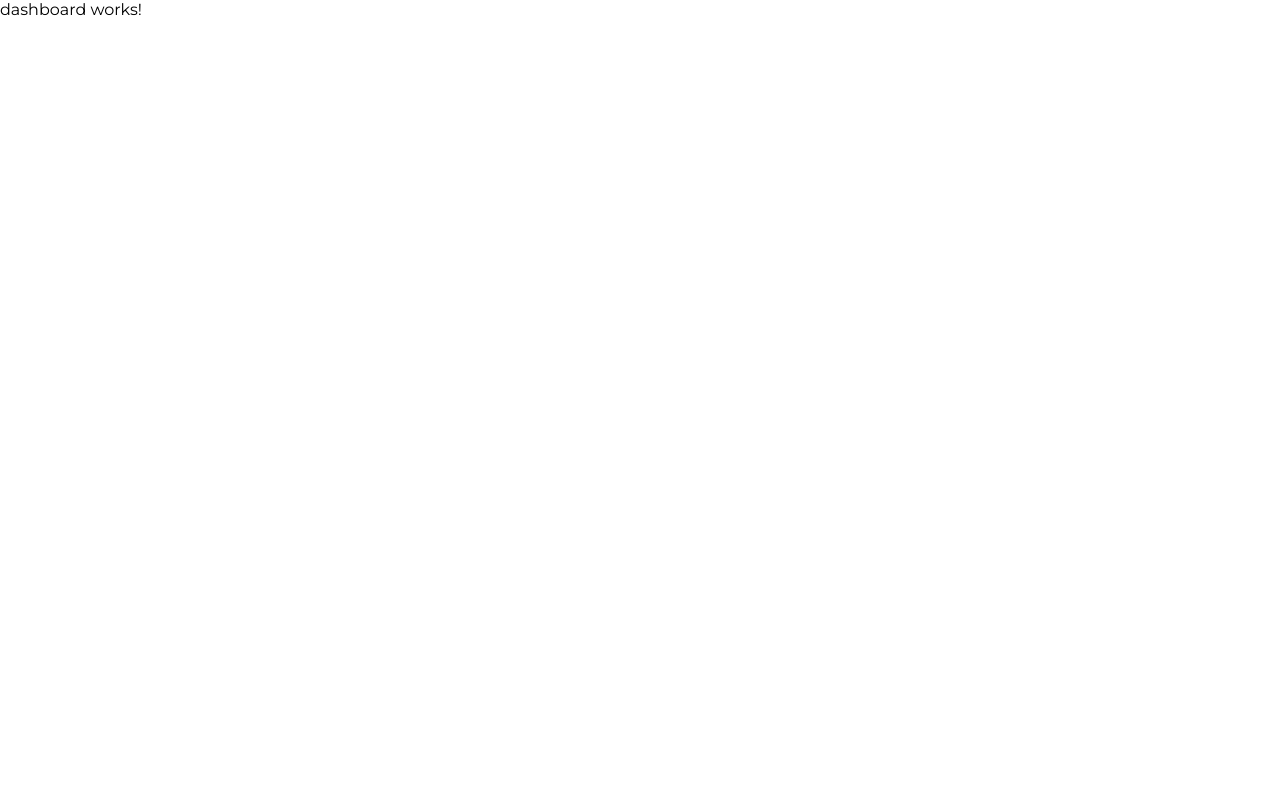
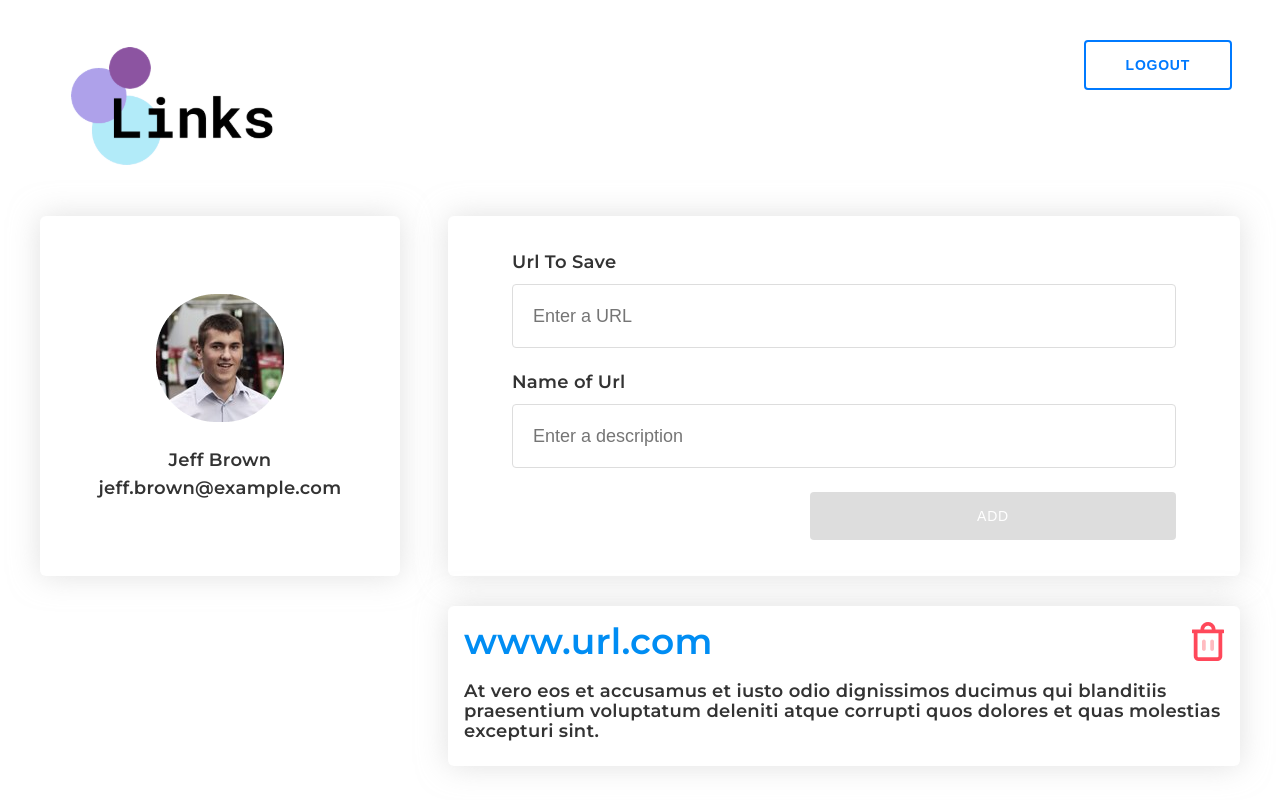
Before and after one commit to yomar-dev/mo-links, an Angular app: page / in a window 1280 px wide. Built offline with nearby package versions, Linux system fonts and the light colour scheme.

Commit message:
feat: create dashboard view.

```diff
--- a/src/app/pages/dashboard/dashboard.component.html
+++ b/src/app/pages/dashboard/dashboard.component.html
@@ -1 +1,67 @@
-<p>dashboard works!</p>
+<main class="dashboard">
+  <button class="btn-link btn-link--static">Logout</button>
+
+  <figure class="logo">
+    <img src="assets/logo.svg" alt="links logo" class="logo__img" />
+  </figure>
+
+  <div class="dashboard-content">
+    <figure class="user-info">
+      <img src="assets/avatar.png" class="user-info__img" alt="user avatar" />
+      <figcaption class="user-info__details">
+        <span class="user-info__name">Jeff Brown</span>
+        <span class="user-info__email">jeff.brown@example.com</span>
+      </figcaption>
+    </figure>
+
+    <section class="user-links">
+      <form
+        class="dashboard-form"
+        [formGroup]="linksForm"
+        (ngSubmit)="registerLink()"
+      >
+        <div class="dashboard-form__control">
+          <label class="dashboard-form__label">Url To Save</label>
+          <input
+            type="url"
+            class="dashboard-form__input"
+            placeholder="Enter a URL"
+            formControlName="url"
+          />
+        </div>
+
+        <div class="dashboard-form__control">
+          <label class="dashboard-form__label">Name of Url</label>
+          <input
+            type="text"
+            class="dashboard-form__input"
+            placeholder="Enter a description"
+            formControlName="name"
+          />
+        </div>
+
+        <div class="dashboard-form__control">
+          <button
+            class="dashboard-form__btn"
+            [disabled]="!linksForm.valid"
+            [class.dashboard-form__btn--disabled]="!linksForm.valid"
+          >
+            Add
+          </button>
+        </div>
+      </form>
+
+      <div class="link-card">
+        <h2 class="link-card__header">www.url.com</h2>
+        <p class="link-card__content">
+          At vero eos et accusamus et iusto odio dignissimos ducimus qui
+          blanditiis praesentium voluptatum deleniti atque corrupti quos dolores
+          et quas molestias excepturi sint.
+        </p>
+        <button class="link-card__btn-delete">
+          <img src="assets/trash.png" alt="trash icon" />
+        </button>
+      </div>
+    </section>
+  </div>
+</main>
--- a/src/app/pages/dashboard/dashboard.component.scss
+++ b/src/app/pages/dashboard/dashboard.component.scss
@@ -0,0 +1,133 @@
+.dashboard {
+  min-height: 100vh;
+  padding: 0 40px;
+
+  &-content {
+    display: flex;
+  }
+
+  &-form {
+    box-shadow: 0px 0px 30px rgba(199, 199, 199, 0.55);
+    border-radius: 6px;
+    padding: 36px 64px;
+
+    &__control {
+      display: flex;
+      flex-direction: column;
+      margin-bottom: 24px;
+
+      &:last-child {
+        margin-bottom: 0;
+      }
+    }
+
+    &__label {
+      color: #333333;
+      height: 16px;
+      font-size: 18px;
+      font-weight: 600;
+      line-height: 20px;
+      letter-spacing: 0.25px;
+      margin-bottom: 16px;
+    }
+
+    &__input {
+      background: #ffffff;
+      border: 1px solid #dddddd;
+      border-radius: 4px;
+      color: #333333;
+      height: 64px;
+      font-size: 18px;
+      padding: 20px;
+    }
+
+    &__btn {
+      align-self: flex-end;
+      background: #007aff;
+      border: 0;
+      border-radius: 4px;
+      color: #ffffff;
+      cursor: pointer;
+      font-size: 14px;
+      letter-spacing: 0.75px;
+      text-transform: uppercase;
+      height: 48px;
+      width: 366px;
+
+      &--disabled {
+        background-color: #dddddd;
+        cursor: auto;
+      }
+    }
+  }
+}
+
+.user-info {
+  background: #ffffff;
+  box-shadow: 0px 0px 30px rgba(199, 199, 199, 0.55);
+  border-radius: 6px;
+  display: flex;
+  flex-direction: column;
+  align-items: center;
+  justify-content: center;
+  height: 360px;
+  min-width: 360px;
+  margin-right: 48px;
+
+  &__details {
+    display: flex;
+    flex-direction: column;
+    align-items: center;
+    margin-top: 28px;
+  }
+
+  &__name,
+  &__email {
+    color: #333333;
+    font-weight: 600;
+    font-size: 18px;
+    line-height: 20px;
+    letter-spacing: 0.25px;
+  }
+
+  &__name {
+    display: inline-block;
+    margin-bottom: 8px;
+  }
+}
+
+.link-card {
+  background: #ffffff;
+  border-radius: 6px;
+  box-shadow: 0px 0px 30px rgba(199, 199, 199, 0.55);
+  margin-top: 30px;
+  min-height: 128px;
+  padding: 25px 16px;
+  position: relative;
+
+  &__header {
+    color: #008df3;
+    font-weight: 600;
+    font-size: 36px;
+    line-height: 20px;
+    letter-spacing: 0.25px;
+  }
+
+  &__content {
+    color: #333333;
+    font-weight: 600;
+    font-size: 18px;
+    line-height: 20px;
+    letter-spacing: 0.25px;
+    margin-top: 30px;
+  }
+
+  &__btn-delete {
+    background-color: transparent;
+    border: none;
+    cursor: pointer;
+    position: absolute;
+    top: 16px;
+    right: 16px;
+  }
+}
--- a/src/app/pages/dashboard/dashboard.component.ts
+++ b/src/app/pages/dashboard/dashboard.component.ts
@@ -1,15 +1,23 @@
-import { Component, OnInit } from '@angular/core';
+import { Component } from '@angular/core';
+import { FormBuilder, FormGroup, Validators } from '@angular/forms';
 
 @Component({
   selector: 'app-dashboard',
   templateUrl: './dashboard.component.html',
-  styleUrls: ['./dashboard.component.scss']
+  styleUrls: ['./dashboard.component.scss'],
 })
-export class DashboardComponent implements OnInit {
+export class DashboardComponent {
+  linksForm: FormGroup;
 
-  constructor() { }
-
-  ngOnInit(): void {
+  constructor(private formBuilder: FormBuilder) {
+    this.linksForm = this.formBuilder.group({
+      url: ['', Validators.required],
+      name: ['', Validators.required],
+    });
   }
 
+  registerLink() {
+    const { url, name } = this.linksForm.value;
+    console.log(url, name);
+  }
 }
```
Also changed, not shown: src/assets/avatar.png (added), src/assets/trash.png (added).
